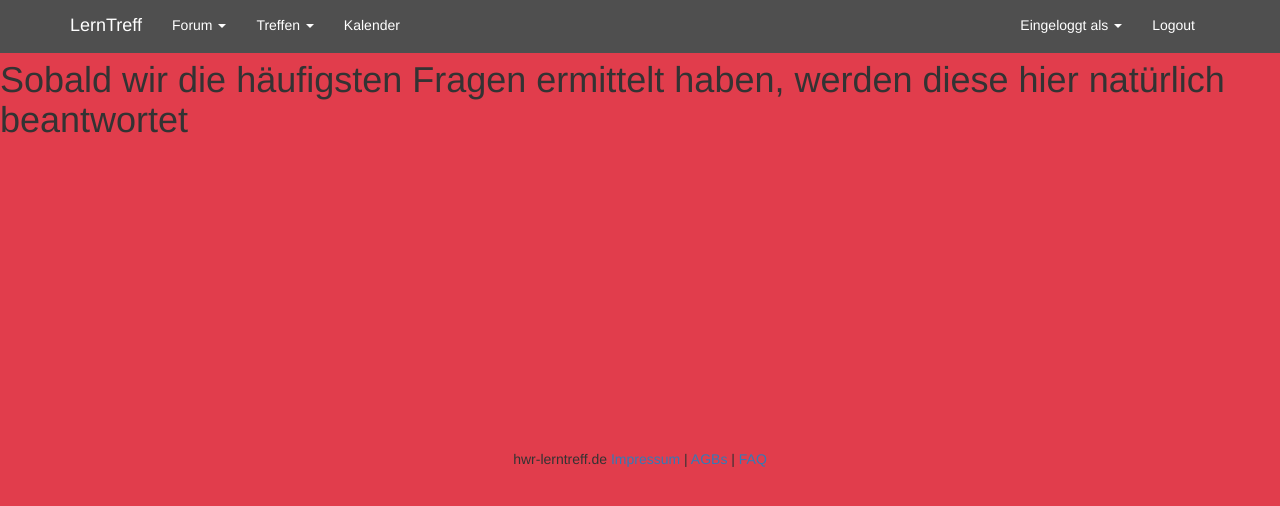
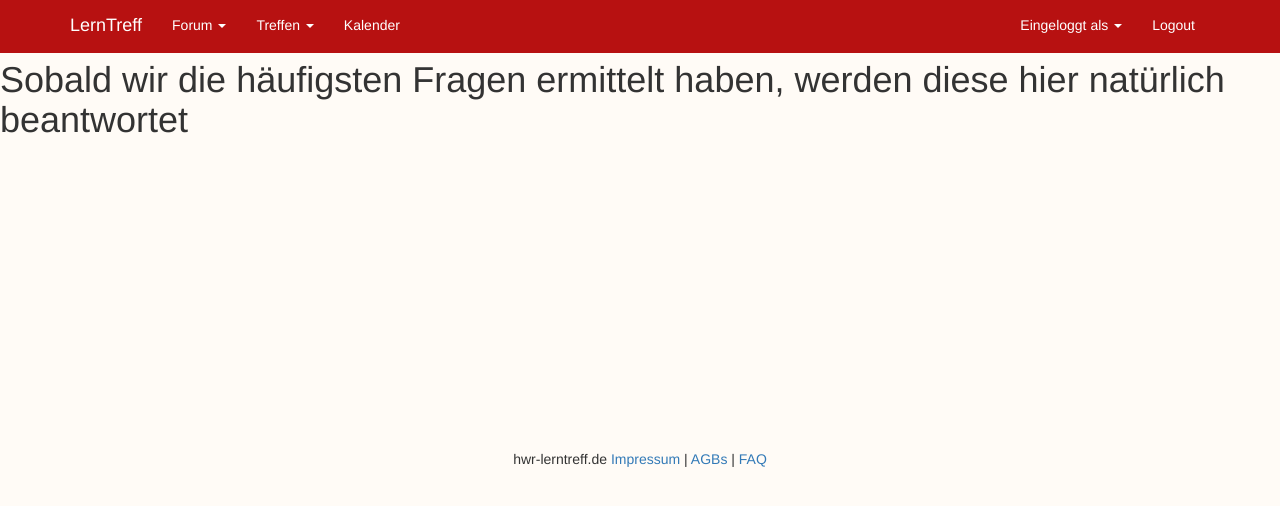
Before and after one commit to Garodan/MasterLernTreff, a PHP site: page /MasterLernTreff/faq.html in a window 1280 px wide. Shown: the top 506 px of the page. Run offline with PHP 8.4, Linux system fonts and the light colour scheme; some libraries are stand-ins or nearby versions.

Commit message:
Farben geändert

```diff
--- a/css/navbar.css
+++ b/css/navbar.css
@@ -1,8 +1,8 @@
 body{
-    background: #E13D4C;
+    background: #fffbf6;
 }
 .navbar, .dropdown-menu{
-background: #4f4f4f;
+background: #b71111;
 border: none;
 z-index: 99;
 }
```
